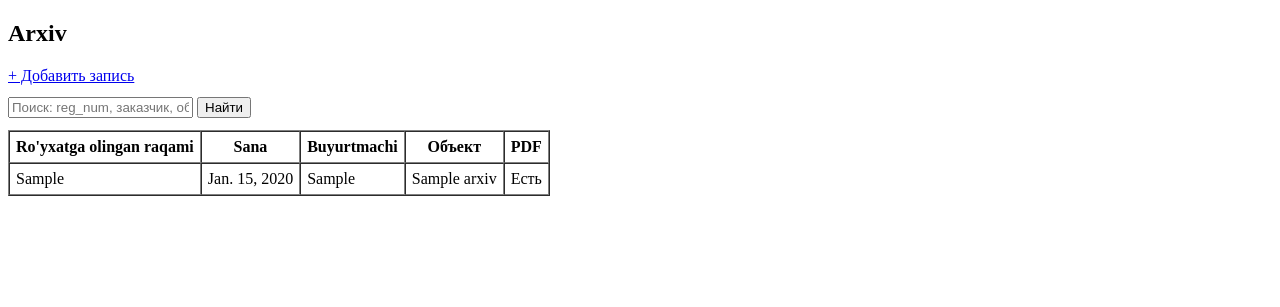
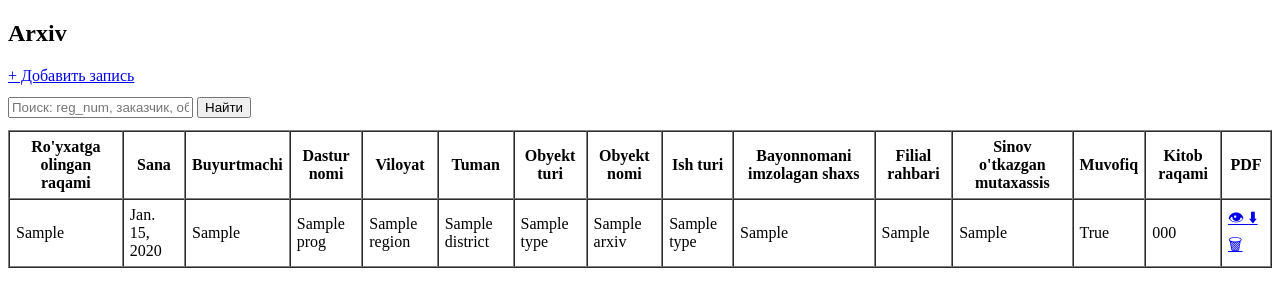
Before and after one commit to usoatov/markazlab, a Django app: page /arxiv/ in a window 1280 px wide. Shown: the top 307 px of the page. Run offline with Django 5.2, Linux system fonts and the light colour scheme; tables that the repository leaves empty hold one stand-in row (values such as "Sample post").

Commit message:
arxiv list buldi

```diff
--- a/arxiv/urls.py
+++ b/arxiv/urls.py
@@ -4,4 +4,7 @@ from . import views
 urlpatterns = [
     path("", views.arxiv_list, name="arxiv_list"),
     path("create/", views.arxiv_create, name="arxiv_create"),
+    path("pdf/<int:pdf_id>/view/", views.pdf_view, name="pdf_view"),
+    path("pdf/<int:pdf_id>/download/", views.pdf_download, name="pdf_download"),
+    path("pdf/delete/<int:arxiv_id>/", views.pdf_delete, name="pdf_delete"),
 ]
--- a/arxiv/views.py
+++ b/arxiv/views.py
@@ -1,10 +1,15 @@
 import hashlib
 from django.contrib.auth.decorators import login_required
+from django.http import HttpResponse, Http404
 from django.shortcuts import render, redirect
+from django.shortcuts import get_object_or_404
+from urllib.parse import quote
 from .forms import ArxivForm
 from .models import PdfStorage
 from django.db.models import Q
 from .models import Arxiv
+from django.contrib import messages
+from django.contrib.admin.views.decorators import staff_member_required
 
 @login_required
 def arxiv_create(request):
@@ -13,13 +18,12 @@ def arxiv_create(request):
         if form.is_valid():
             arxiv = form.save(commit=False)
 
-            # Если есть PDF — сохраняем в PdfStorage (BLOB)
             pdf_file = form.cleaned_data.get("pdf_file")
             if pdf_file:
                 data = pdf_file.read()
                 sha256 = hashlib.sha256(data).hexdigest()
 
-                pdf_obj, created = PdfStorage.objects.get_or_create(
+                pdf_obj, _ = PdfStorage.objects.get_or_create(
                     sha256=sha256,
                     defaults={
                         "file_name": pdf_file.name,
@@ -29,17 +33,56 @@ def arxiv_create(request):
                         "uploaded_by": request.user,
                     },
                 )
-                # Если файл уже был (дубликат по sha256), просто привяжем его
                 arxiv.pdf = pdf_obj
 
             arxiv.save()
-            form.save_m2m()
-            return redirect("arxiv_list")  # сделаем ниже
-
+            return redirect("arxiv_list")
     else:
         form = ArxivForm()
 
     return render(request, "arxiv/arxiv_form.html", {"form": form})
+
+@login_required
+def pdf_view(request, pdf_id):
+    pdf = get_object_or_404(PdfStorage, id=pdf_id)
+
+    response = HttpResponse(
+        pdf.content,
+        content_type=pdf.mime_type or "application/pdf"
+    )
+
+    filename = pdf.file_name or "document.pdf"
+    response["Content-Disposition"] = (
+        f"inline; filename*=UTF-8''{quote(filename)}"
+    )
+    return response
+
+@staff_member_required
+def pdf_delete(request, arxiv_id):
+    arxiv = get_object_or_404(Arxiv, id=arxiv_id)
+
+    if not arxiv.pdf:
+        messages.warning(request, "PDF файл отсутствует.")
+        return redirect("arxiv_list")
+
+    pdf = arxiv.pdf
+    arxiv.pdf = None
+    arxiv.save()
+
+    pdf.delete()  # удаляем PDF из PdfStorage
+
+    messages.success(request, "PDF файл удалён.")
+    return redirect("arxiv_list")
+
+@login_required
+def pdf_download(request, pdf_id: int):
+    pdf = get_object_or_404(PdfStorage, id=pdf_id)
+
+    # Отдаём PDF с корректным именем (русское имя тоже норм)
+    resp = HttpResponse(pdf.content, content_type=pdf.mime_type or "application/pdf")
+    filename = pdf.file_name or "document.pdf"
+    resp["Content-Disposition"] = f"attachment; filename*=UTF-8''{filename}"
+    return resp
 
 def arxiv_list(request):
     q = request.GET.get("q", "").strip()
--- a/templates/arxiv/arxiv_list.html
+++ b/templates/arxiv/arxiv_list.html
@@ -22,7 +22,17 @@
         <th>Ro'yxatga olingan raqami</th>
         <th>Sana</th>
         <th>Buyurtmachi</th>
-        <th>Объект</th>
+        <th>Dastur nomi</th>
+        <th>Viloyat</th>
+        <th>Tuman</th>
+        <th>Obyekt turi</th>
+        <th>Obyekt nomi</th>
+        <th>Ish turi</th>
+        <th>Bayonnomani imzolagan shaxs</th>
+        <th>Filial rahbari</th>
+        <th>Sinov o'tkazgan mutaxassis</th>
+        <th>Muvofiq</th>
+        <th>Kitob raqami</th>
         <th>PDF</th>
       </tr>
     </thead>
@@ -32,8 +42,41 @@
           <td>{{ x.reg_num }}</td>
           <td>{{ x.reg_date }}</td>
           <td>{{ x.customer }}</td>
+          <td> {{ x.prog }} </td>
+          <td> {{ x.region }} </td>
+          <td> {{ x.district }} </td>
+          <td>{{ x.object_type }}</td>
           <td>{{ x.object_name }}</td>
-          <td>{% if x.pdf_id %}Есть{% else %}Нет{% endif %}</td>
+          <td>{{ x.work_type }}</td>
+          <td>{{ x.signed_person }}</td>
+          <td>{{ x.branch_manager }}</td>
+          <td>{{ x.specialist }}</td>
+          <td>{{ x.is_mutch }}</td>
+          <td>{{ x.book_number }}</td>
+
+          <td>
+            {% if x.pdf_id %}
+              <!-- Просмотр -->
+              <a href="{% url 'pdf_view' x.pdf_id %}" title="Просмотреть" target="_blank">
+                👁
+              </a>
+
+              <!-- Скачать -->
+              <a href="{% url 'pdf_download' x.pdf_id %}" title="Скачать">
+                ⬇
+              </a>
+
+              <!-- Удалить -->
+              <a href="{% url 'pdf_delete' x.id %}"
+                title="Удалить"
+                onclick="return confirm('Удалить PDF файл?');">
+                🗑
+              </a>
+            {% else %}
+              —
+            {% endif %}
+          </td>
+
         </tr>
       {% empty %}
         <tr><td colspan="5">Пока записей нет</td></tr>
```
Also changed, not shown: arxiv/forms.py (+5 -17 lines).
